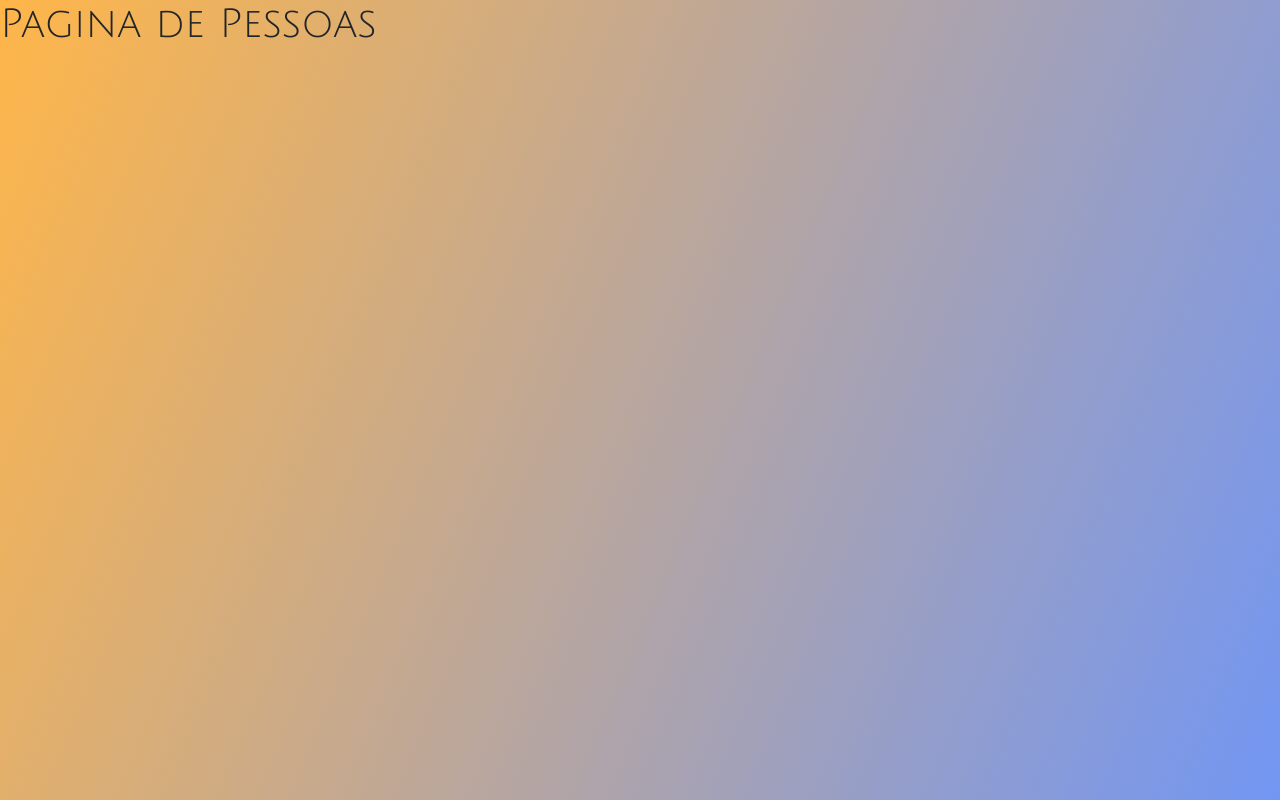
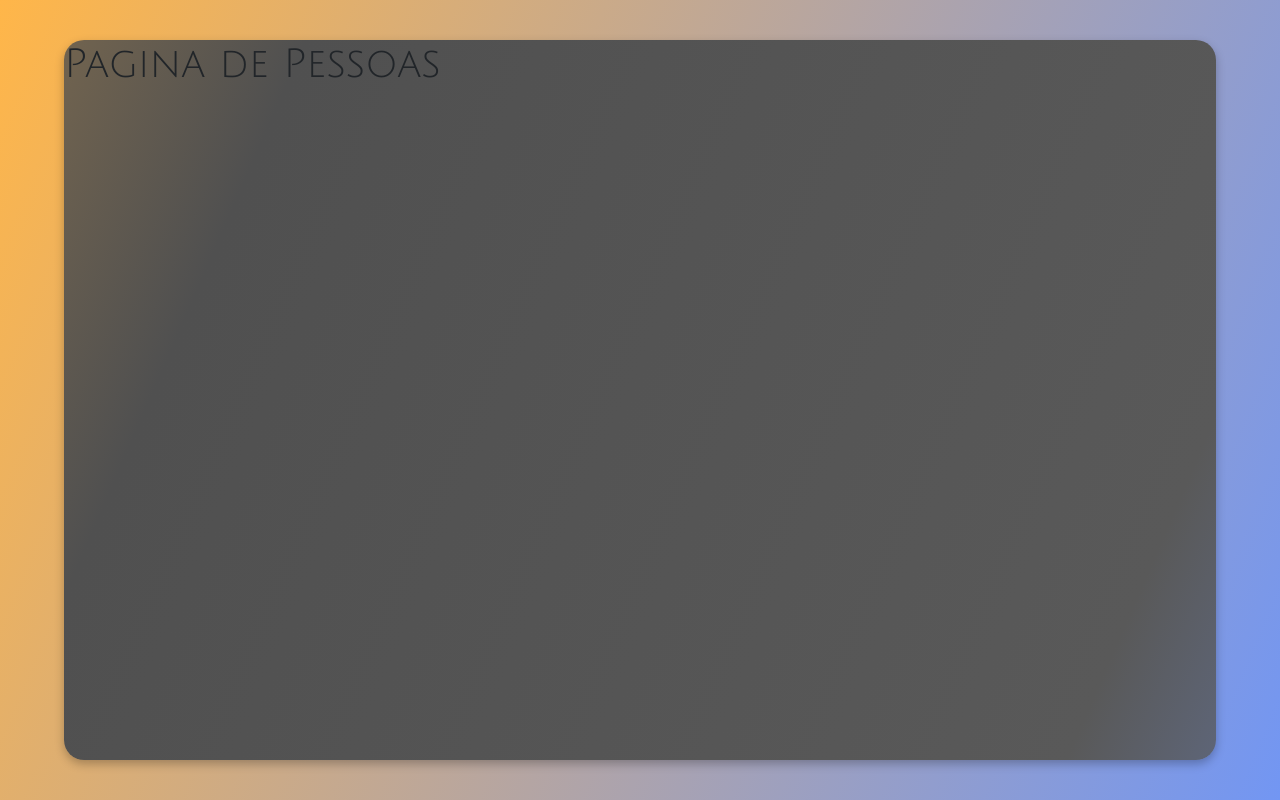
Before and after one commit to VinicciusSantos/frontend-react-api, a React (Create React App) app: page /pessoas in a window 1280 px wide. Built offline with nearby package versions, Linux system fonts and the light colour scheme; the HTML template or start-up script is replaced by a standard one.

Commit message:
up background

```diff
--- a/src/pages/Equipes/index.js
+++ b/src/pages/Equipes/index.js
@@ -4,9 +4,9 @@ import Background from "../background";
 
 function Equipes(){
     return (
-        <div className="d-flex">
+        <div className="d-flex justify-content-center align-items-center" style={{width: "100vw", height: "100vh"}}>
 
-            <div className="flex-columun">
+            <div className="" style={{width: "90vw", height: "90vh", backgroundImage: "linear-gradient(113.43deg, #FFB74A -71.14%, #505050 16.53%, #595959 89.77%, #7196F3 141.93%)", boxShadow: "0px 4px 10px rgba(0, 0, 0, 0.25)", borderRadius: "20px"}}>
                 <h1>Pagina de Equipes</h1>
 
             </div>
--- a/src/pages/Pessoas/index.js
+++ b/src/pages/Pessoas/index.js
@@ -4,8 +4,9 @@ import Background from "../background";
 
 function Pessoas(){
     return (
-        <div className="d-flex">
-            <div className="flex-columun">
+        <div className="d-flex justify-content-center align-items-center" style={{width: "100vw", height: "100vh"}}>
+
+            <div className="" style={{width: "90vw", height: "90vh", backgroundImage: "linear-gradient(113.43deg, #FFB74A -71.14%, #505050 16.53%, #595959 89.77%, #7196F3 141.93%)", boxShadow: "0px 4px 10px rgba(0, 0, 0, 0.25)", borderRadius: "20px"}}>
                 <h1>Pagina de Pessoas</h1>
 
             </div>
--- a/src/pages/Tarefas/index.js
+++ b/src/pages/Tarefas/index.js
@@ -4,9 +4,9 @@ import Background from "../background";
 
 function Tarefas(){
     return (
-        <div className="d-flex">
+        <div className="d-flex justify-content-center align-items-center" style={{width: "100vw", height: "100vh"}}>
 
-            <div className="flex-columun">
+            <div className="" style={{width: "90vw", height: "90vh", backgroundImage: "linear-gradient(113.43deg, #FFB74A -71.14%, #505050 16.53%, #595959 89.77%, #7196F3 141.93%)", boxShadow: "0px 4px 10px rgba(0, 0, 0, 0.25)", borderRadius: "20px"}}>
                 <h1 class="mt-5">Pagina de tarefas</h1>
             </div>
             <Background />
```
